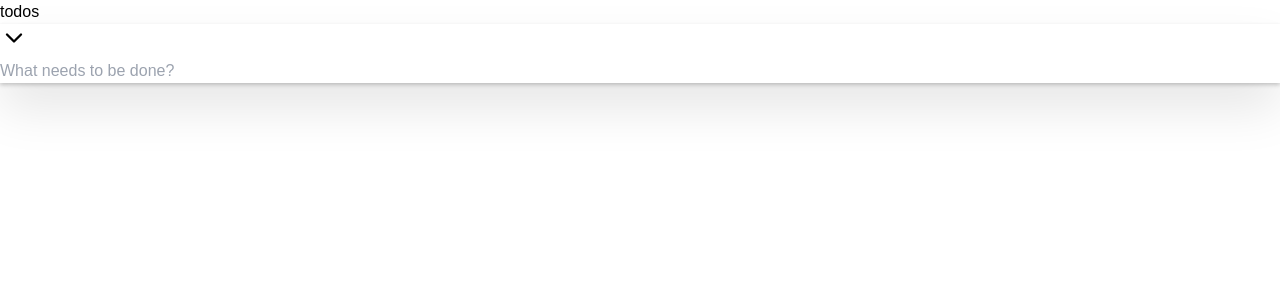
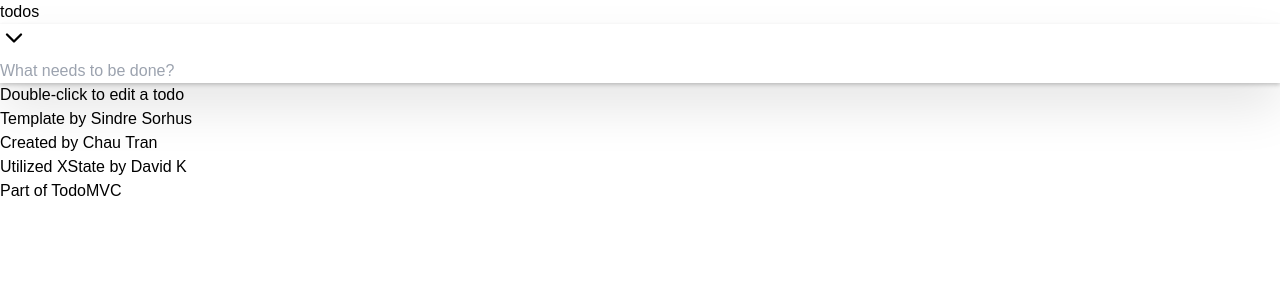
Before and after one commit to EnkiGroup/DesafioReactFrontendJunior2024, a React (Vite) app: page / in a window 1280 px wide. Shown: the top 300 px of the page. Built offline with nearby package versions, Linux system fonts and the light colour scheme.

Commit message:
feat: add footer same as design

```diff
--- a/src/index.css
+++ b/src/index.css
@@ -6,6 +6,10 @@
   font-family: Arial, Helvetica, sans-serif;
   border: 0px solid black;
   outline: 0;
+}
+
+strong {
+  font-weight: 400;
 }
 
 /* Gerar o efeito de camadas no rodapé da lista de tarefas */
--- a/src/routes/home.tsx
+++ b/src/routes/home.tsx
@@ -5,17 +5,36 @@ import { TasksFooter } from "../components/tasks-footer"
 
 export function Home() {
   return (
-    <div className="h-screen bg-[#F5F5F5]">
-      <header className="flex items-center justify-center p-6">
+    <div className="h-screen flex flex-col gap-8 bg-[#F5F5F5]">
+      <header className="flex items-center justify-center pt-6">
         <h1 className="text-7xl text-red-700">todos</h1>
       </header>
-      <main className="h-full flex justify-center ">
+      <main className="flex justify-center ">
         <section className="w-[550px] h-min bg-white custom-shadow">
           <TasksInput />
           <Outlet />
           <TasksFooter />
         </section>
       </main>
+      <footer>
+        <ul className="flex flex-col gap-2 text-center text-sm text-neutral-400">
+          <li>
+            Double-click to edit a todo
+          </li>
+          <li>
+            Template by <strong className="text-neutral-600 hover:underline">Sindre Sorhus</strong>
+          </li>
+          <li>
+            Created by <strong className="text-neutral-600 hover:underline">Chau Tran</strong>
+          </li>
+          <li>
+            Utilized <strong className="text-neutral-600 hover:underline">XState</strong> by <strong className="text-neutral-600 hover:underline">David K</strong>
+          </li>
+          <li>
+            Part of <strong className="text-neutral-600 hover:underline">TodoMVC</strong>
+          </li>
+        </ul>
+      </footer>
     </div>
   )
 }
```
